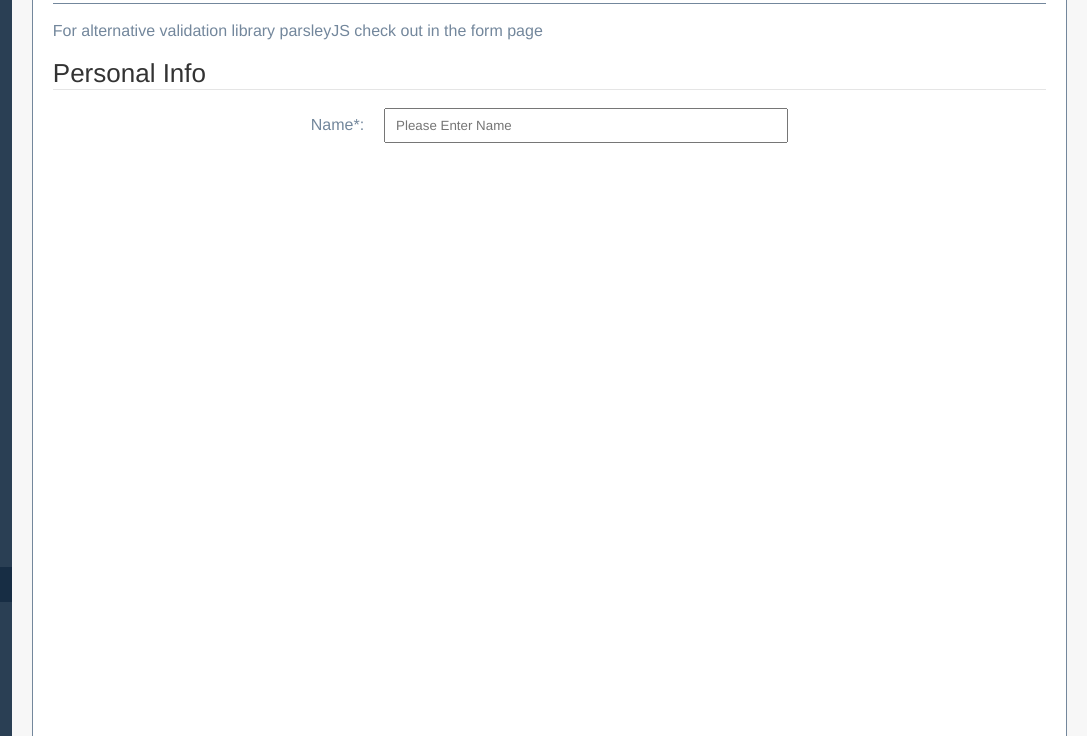
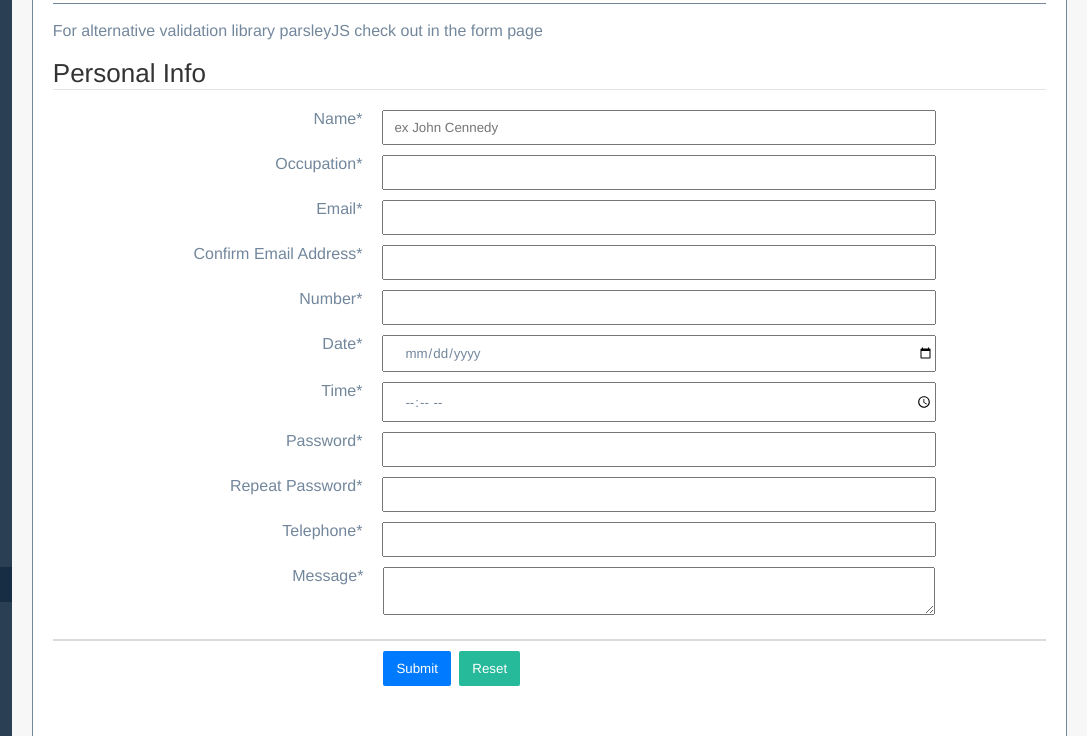
Before and after one commit to prasad-28/Form-Validation, a plain HTML site: page index.html in a window 1280 px wide. Shown: the part 198-934 px from the top of the page, 193-1280 px from the left. Drawn offline with nearby package versions, Linux system fonts and the light colour scheme.

Commit message:
btn config

```diff
--- a/Css/main.css
+++ b/Css/main.css
@@ -323,17 +323,49 @@ align-items: center;
       display: block;
 }
 .form-one{
-  width: 100%;
-    height: 50px;
-    margin: 10px auto;
-    align-items: center;
+    width: 100%;
+    /* height: 50px; */
+    margin: 10px 0;
+    /* align-items: center; */
     display: flex;
     justify-content: center;
 }
 .form-one-input{
   padding: 8px 0;
-    width: 400px;
+    width: 550px;
     margin: 0 0 0 20px;
     text-indent: 10px;
     outline: none;
 }
+.form-one label{
+    width: 200px;
+    text-align: right;
+}
+.form-inner-reg{
+    padding: 10px 0;
+    border-bottom: 2px solid gainsboro;
+}
+.btn-primery,.btn-reset{
+    padding: 10px 13px;
+    border: 0px;
+    border-radius: 2px;
+    background-color: #007bff;
+    color: white;
+    margin-right: 4px;
+    cursor: pointer;
+}
+.btn-reset{
+  padding: 10px 13px;
+  border: 0px;
+  border-radius: 2px;
+  color: white;
+  margin-right: 4px;
+  background-color: #26b99a;
+  cursor: pointer;
+}
+.btn-outer{
+  width: 557px;
+}
+/* .form-one:nth-child(8){
+  background-color: red;
+} */
--- a/index.html
+++ b/index.html
@@ -249,9 +249,88 @@
             <p>For alternative validation library parsleyJS check out in the form page</p>
             <span>Personal Info</span>
 
+            <div class="form-inner-reg">
+              <div class="form-one">
+                <label for=""> Name*</label>
+                <div class="input-outer">
+                  <input id="fname"class="form-one-input" type="text" placeholder="ex John Cennedy">
+                </div>
+              </div>
+              <div class="form-one">
+                <label for=""> Occupation*</label>
+                <div class="input-outer">
+                  <input id="fname"class="form-one-input" type="text" placeholder="">
+                </div>
+
+
+
+
+
+
+              </div>
+              <div class="form-one">
+                <label for="email">Email*</label>
+                  <div class="input-outer">
+                    <input type="email" id="email" class="form-one-input" name="email">
+                  </div>
+              </div>
+              <div class="form-one">
+                <label for="conemail"> Confirm Email Address*</label>
+                  <div class="input-outer">
+                    <input id="conemail"class="form-one-input" type="email" placeholder="">
+                  </div>
+              </div>
+              <div class="form-one">
+                <label for="">Number*</label>
+                  <div class="input-outer">
+                    <input id="Number"class="form-one-input" type="Number" placeholder="">
+                  </div>
+              </div>
+              <div class="form-one">
+                <label for="">Date*</label>
+                  <div class="input-outer">
+                    <input id="date"class="form-one-input" type="date" placeholder="">
+                  </div>
+              </div>
+              <div class="form-one">
+                <label for="">Time*</label>
+                  <div class="input-outer">
+                    <input id="time"class="form-one-input" type="time" placeholder="">
+                  </div>
+              </div>
+              <div class="form-one">
+                <label for="">Password*</label>
+                  <div class="input-outer">
+                    <input id="password"class="form-one-input" type="password" placeholder="">
+                  </div>
+              </div>
+              <div class="form-one">
+                <label for=""> Repeat Password*</label>
+                  <div class="input-outer">
+                    <input id="rep-pass"class="form-one-input" type="password" placeholder="">
+                  </div>
+              </div>
+              <div class="form-one">
+                <label for="">Telephone*</label>
+                  <div class="input-outer">
+                    <input id="telephone"class="form-one-input" type="Number" placeholder="">
+                  </div>
+              </div>
+              <div class="form-one">
+                <label for="">Message*</label>
+                  <div class="input-outer">
+                    <textarea name="message" class="form-one-input" rows="2"></textarea>
+                    <!-- <input id="Number"class="form-one-input" type="Number" placeholder=""> -->
+                  </div>
+              </div>
+            </div>
+
             <div class="form-one">
-              <label for=""> Name*:</label>
-              <input id="fname"class="form-one-input" type="text" placeholder="Please Enter Name">
+              <div style="width:225px;"></div>
+            <div class="btn-outer">
+              <button type="button" class="btn-primery" name="button">Submit</button>
+              <button type="button" class="btn-reset" name="button">Reset</button>
+            </div>
             </div>
 
           </form>
```
